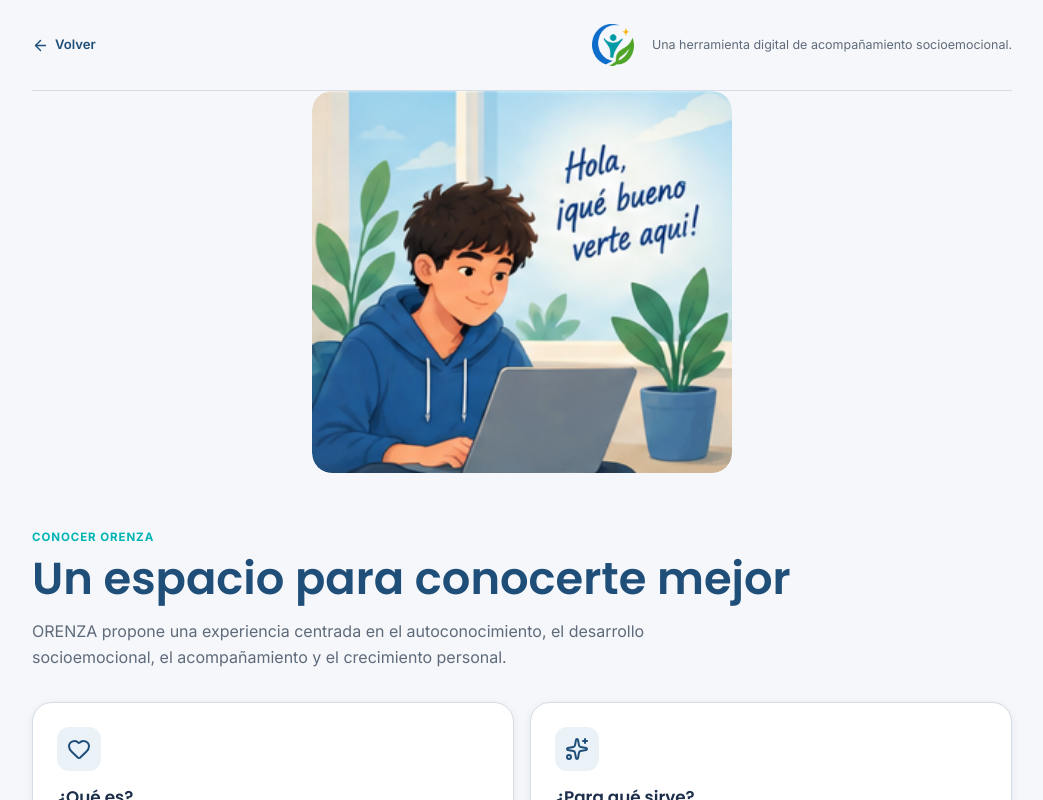
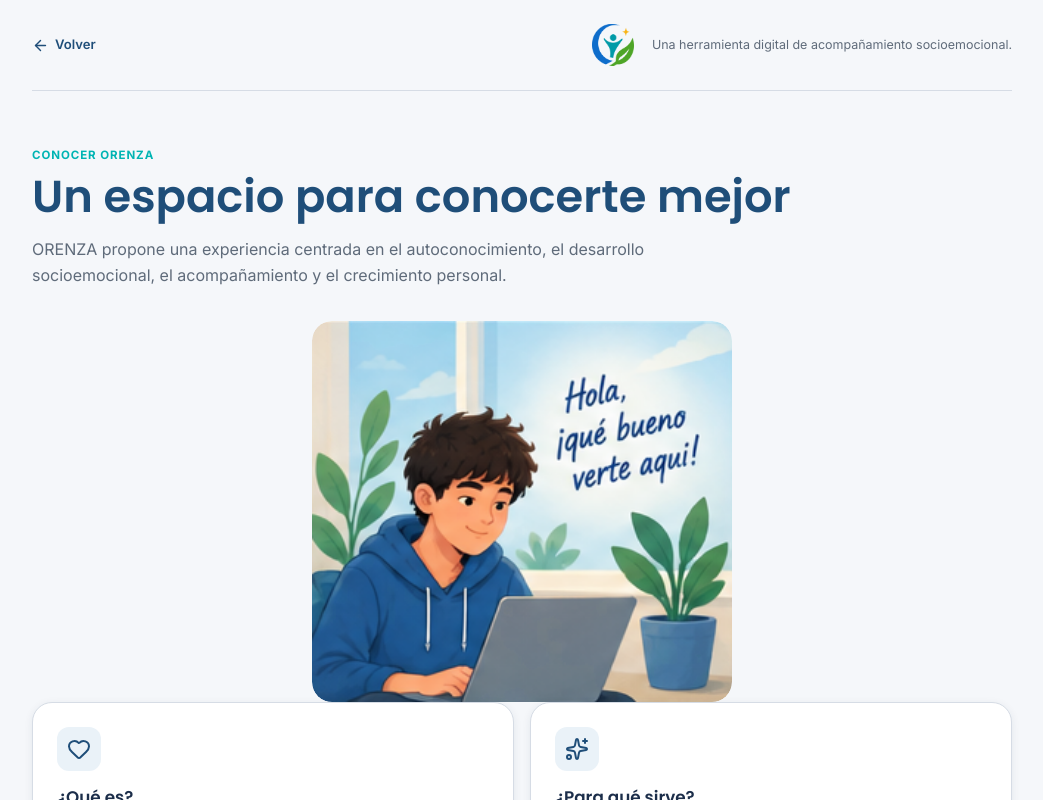
Before and after one commit to Pepealdana/ORENZA, a React (Vite) app: page /conocer-orenza in a window 1280 px wide. Shown: the top 800 px of the page, without its empty margins (118-1161 px from the left). Built offline with nearby package versions, Linux system fonts and the light colour scheme; no server answers.

Commit message:
visual: reorganiza pantalla conocer ORENZA

```diff
--- a/src/pages/public/AboutPage.jsx
+++ b/src/pages/public/AboutPage.jsx
@@ -14,14 +14,16 @@
         <p>Una herramienta digital de acompañamiento socioemocional.</p>
       </header>
 
-      <IdentityVisual variant="conocete" />
+      <section className={styles.hero}>
+        <div className={styles.intro}>
+          <p className={styles.eyebrow}>Conocer ORENZA</p>
+          <h1>Un espacio para conocerte mejor</h1>
+          <p>
+            ORENZA propone una experiencia centrada en el autoconocimiento, el desarrollo socioemocional, el acompañamiento y el crecimiento personal.
+          </p>
+        </div>
 
-      <section className={styles.intro}>
-        <p className={styles.eyebrow}>Conocer ORENZA</p>
-        <h1>Un espacio para conocerte mejor</h1>
-        <p>
-          ORENZA propone una experiencia centrada en el autoconocimiento, el desarrollo socioemocional, el acompañamiento y el crecimiento personal.
-        </p>
+        <IdentityVisual variant="conocete" />
       </section>
 
       <section className={styles.grid}>
```
